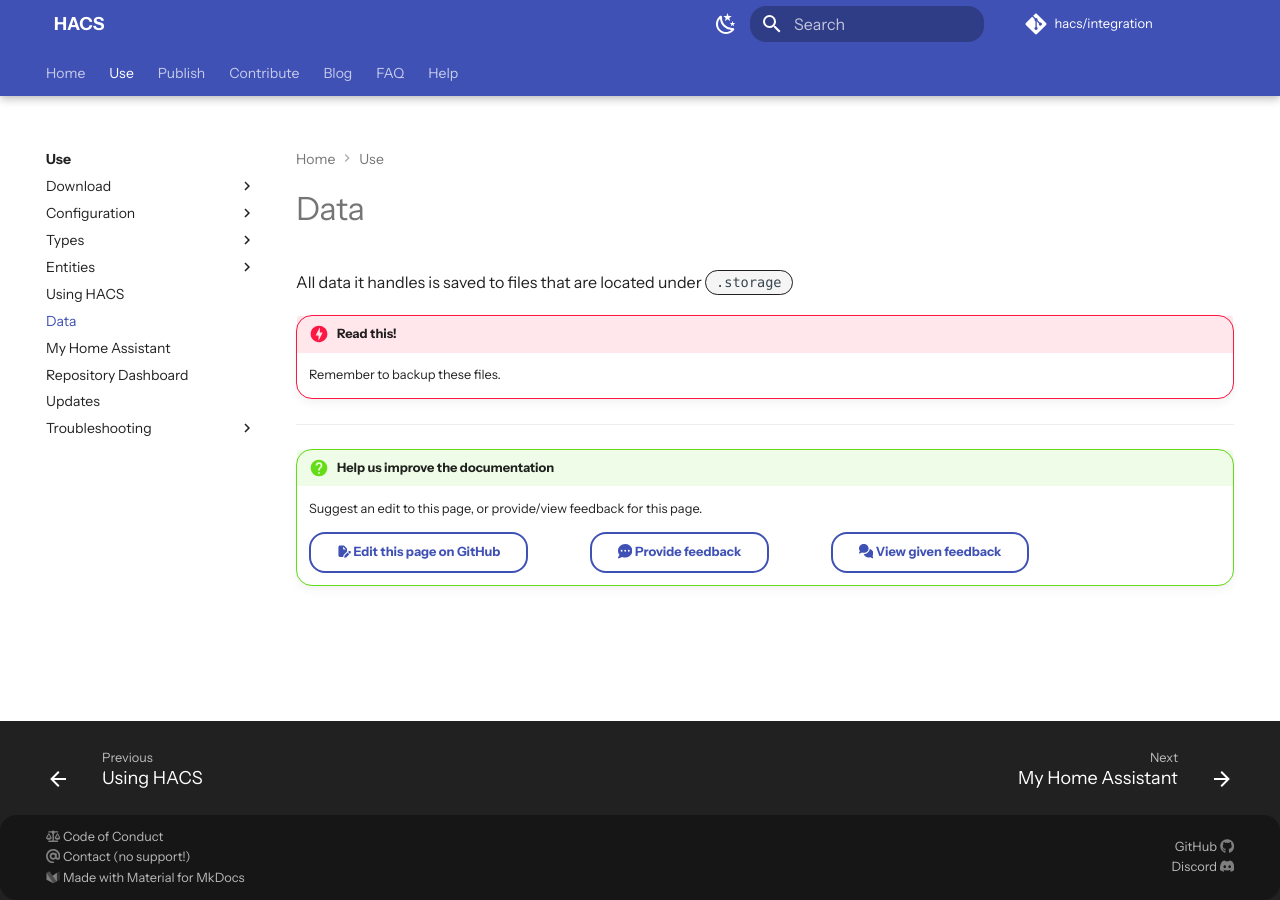
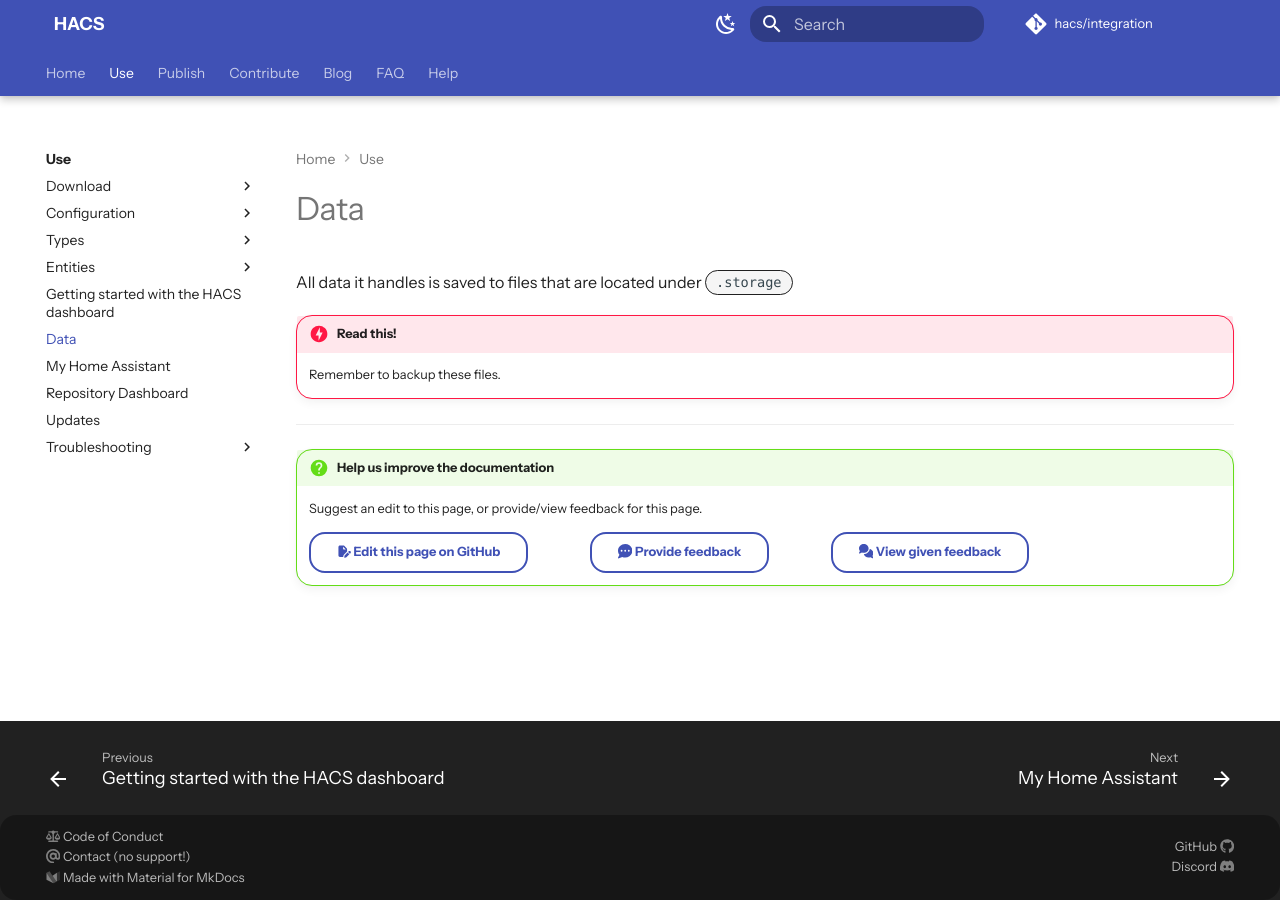
Before and after one commit to hacs/documentation, an MkDocs documentation site: the page built from source/docs/use/data.md, in a window 1280 px wide. Built offline with MkDocs 1.6.1 and Material for MkDocs 9.7.7, drawn with Linux system fonts in a browser that asks for light colours; some web fonts are replaced; plug-ins that fetch from the network failed and are left out; comment, search, counter and statistics services are not loaded.

Commit message:
Change title

```diff
--- a/source/docs/use/dashboard.md
+++ b/source/docs/use/dashboard.md
@@ -1,6 +1,6 @@
 ---
-title: Using HACS
-description: 'Using HACS via the HACS dashboard'
+title: Getting started with the HACS dashboard
+description: 'Steps on getting started with the HACS dashboard'
 ---
 
 This section shows you how to use the HACS dashboard.
```
